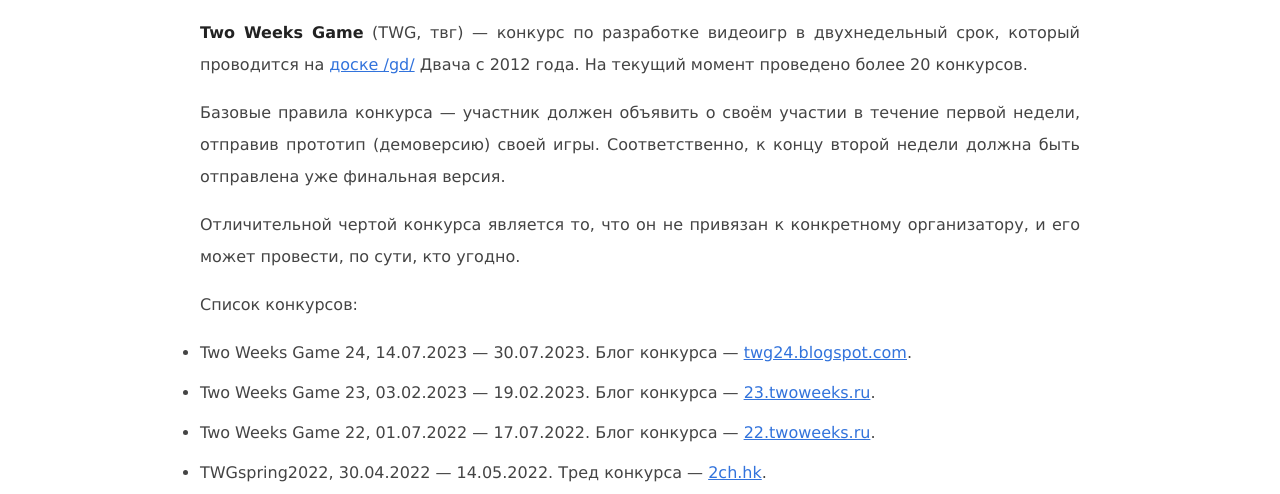
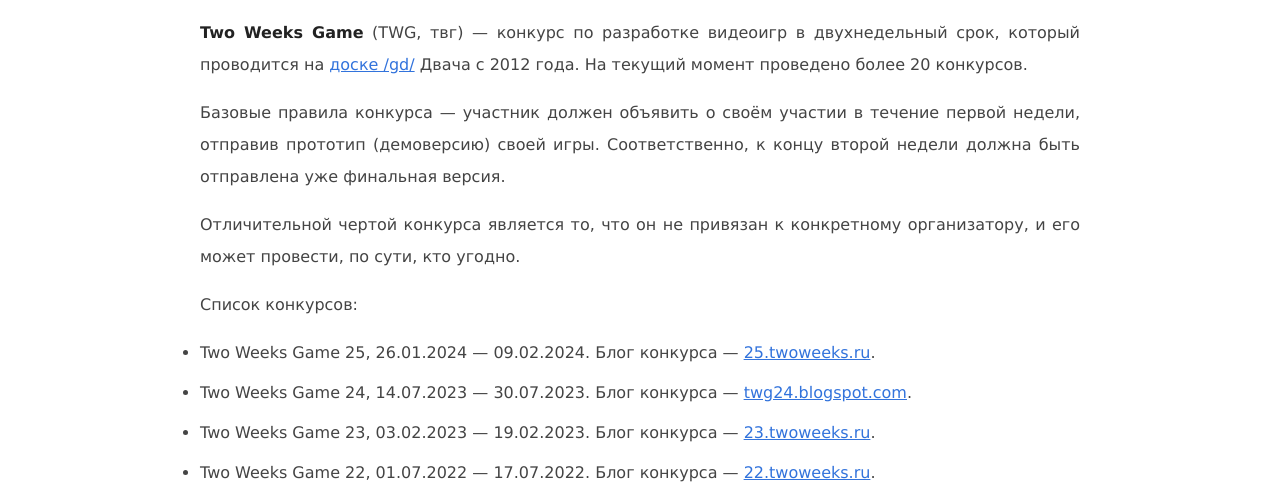
Before and after one commit to twoweeks/twoweeksgame.ru, an Astro site: page / in a window 1280 px wide. Shown: the part 303-797 px from the top of the page. Built offline with nearby package versions, Linux system fonts and the light colour scheme; Astro itself is replaced by a stand-in of ours.

Commit message:
feat: added 25th contest

```diff
--- a/src/pages/index.md
+++ b/src/pages/index.md
@@ -9,6 +9,8 @@ layout: '../layouts/BasicPage.astro'
 Отличительной чертой конкурса является то, что он не привязан к конкретному организатору, и его может провести, по сути, кто угодно.
 
 Список конкурсов:
+
+- Two Weeks Game 25, 26.01.2024 — 09.02.2024. Блог конкурса — [25.twoweeks.ru](https://25.twoweeks.ru).
 
 - Two Weeks Game 24, 14.07.2023 — 30.07.2023. Блог конкурса — [twg24.blogspot.com](https://twg24.blogspot.com).
 
```
